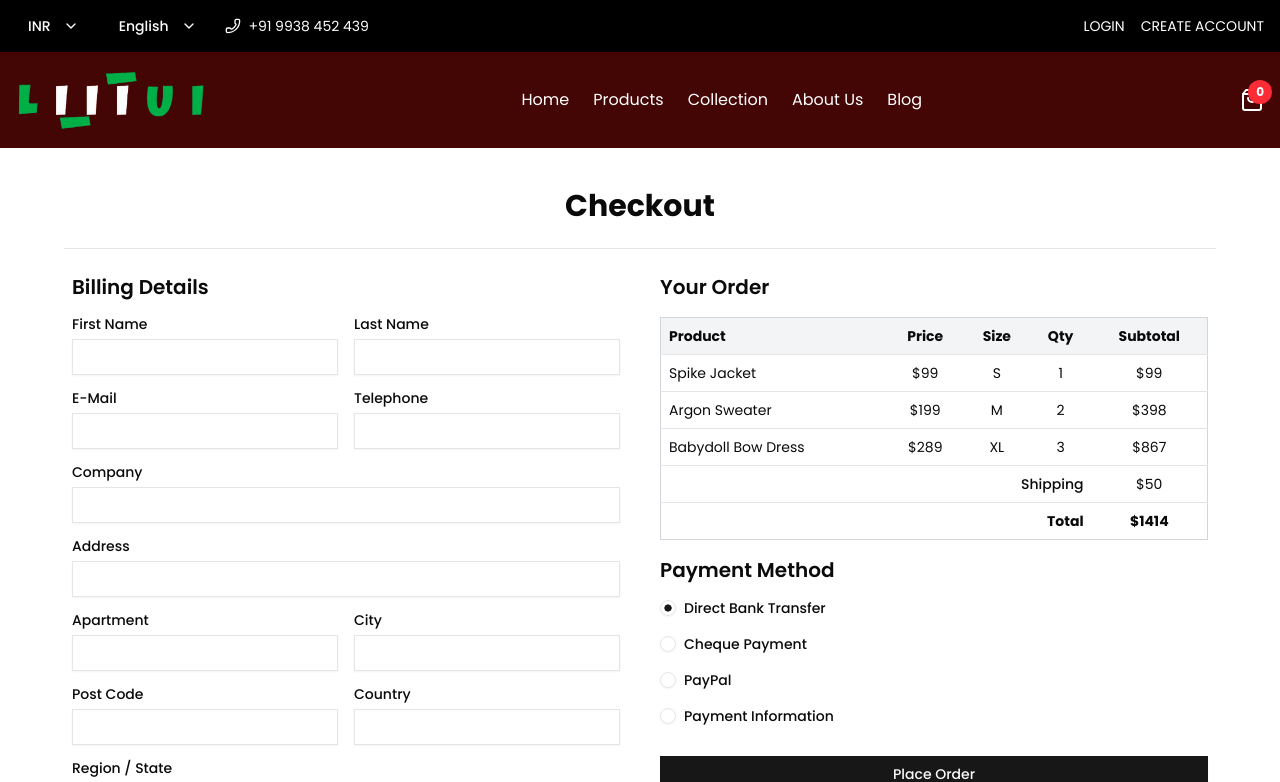
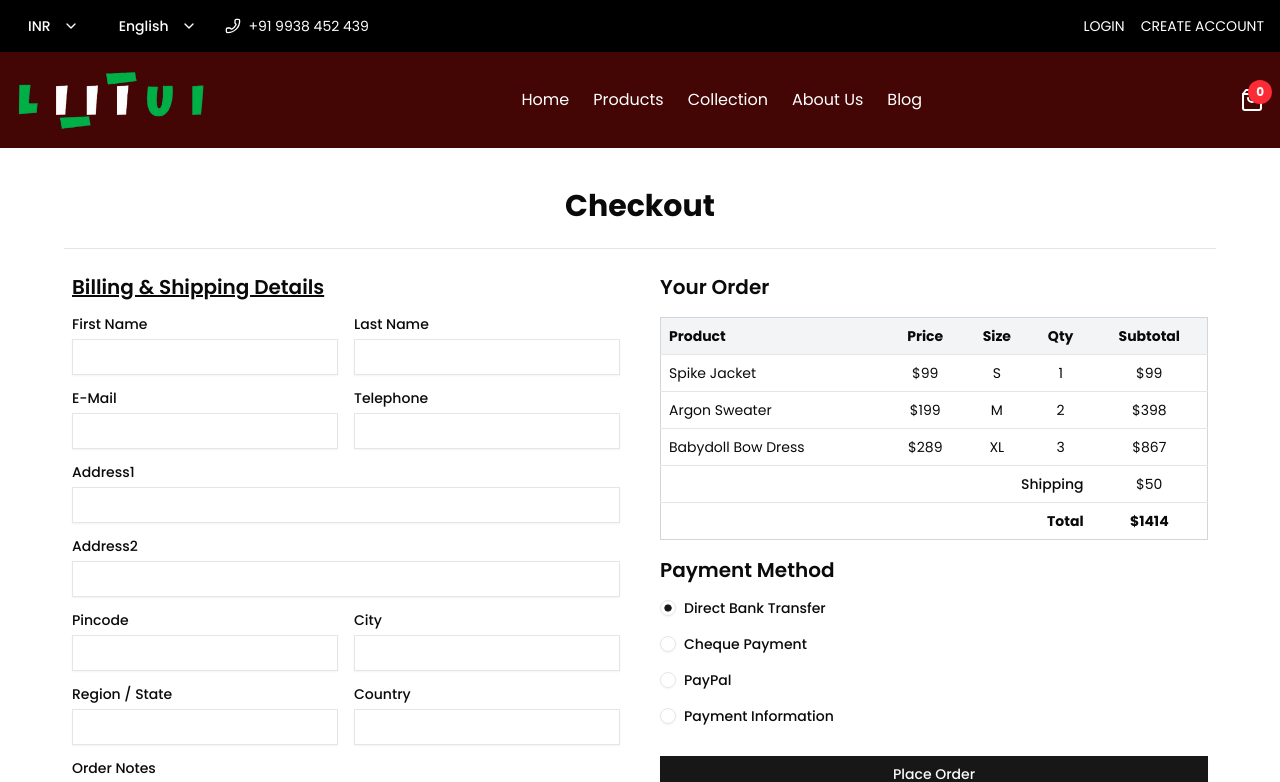
Before and after one commit to rohitbilung/lutui, a React (Vite) app in the folder frontend/: page /checkout in a window 1280 px wide. Shown: the top 782 px of the page. Built offline with nearby package versions, Linux system fonts and the light colour scheme; no server answers.

Commit message:
changes in UI

```diff
--- a/frontend/src/components/shared/ProductCard.jsx
+++ b/frontend/src/components/shared/ProductCard.jsx
@@ -7,6 +7,7 @@ const ProductCard = ({ product }) => {
   if (!product) return null;
 
   const visitProductDetails = () => {
+    window.scrollTo(0, 0),
     navigate(`/product/${product._id}`);
   };
 
--- a/frontend/src/data/info.js
+++ b/frontend/src/data/info.js
@@ -29,7 +29,7 @@ export const ourDetails = {
   ourBrand: `
     <div>
         <p>
-            <strong>LUTUI</strong> being a Textile brand was Established on 1st April 2025. The word ‘Lutui’ means cloth in Khadia.
+            <strong>LUTUI</strong> being a Textile brand was Established on 10th April 2025. The word ‘Lutui’ means cloth in Khadia.
             At <strong>LUTUI</strong>, we believe Adivasi communities hold immense potential to contribute meaningfully to both the national and global textile industries — not merely in terms of GDP, but through dismantling stigma, strengthening rural livelihoods, and championing sustainable practices.
             Central to <strong>LUTUI</strong>'s mission is the commitment to reposition Adivasis at the heart of textile production, moving them from the periphery to the center.
             Moreover, <strong>LUTUI</strong> aspires to challenge and redefine prevailing notions of aesthetics, fashion, and value, forging a path towards sustainable modernity informed by Adivasi perspectives and wisdom.
--- a/frontend/src/pages/_root/Checkout/components/BillingDetailsForm.jsx
+++ b/frontend/src/pages/_root/Checkout/components/BillingDetailsForm.jsx
@@ -22,13 +22,12 @@ const BillingDetailsForm = () => {
       {field("lastName", "Last Name")}
       {field("email", "E-Mail", "email")}
       {field("phone", "Telephone")}
-      {field("company", "Company", "text", true)}
-      {field("address", "Address", "text", true)}
-      {field("apartment", "Apartment")}
+      {field("address", "Address1", "text", true)}
+      {field("address", "Address2", "text", true)}
+      {field("pincode", "Pincode")}
       {field("city", "City")}
-      {field("postCode", "Post Code")}
+      {field("state", "Region / State")}
       {field("country", "Country")}
-      {field("state", "Region / State")}
       <div className="col-span-2">
         <Label htmlFor="notes" className="mb-2">Order Notes</Label>
         <Textarea id="notes" {...register("notes")} />
--- a/frontend/src/pages/_root/Checkout/index.jsx
+++ b/frontend/src/pages/_root/Checkout/index.jsx
@@ -42,7 +42,7 @@ const Checkout = () => {
             className="grid md:grid-cols-2 gap-6"
           >
             <div className="px-2">
-              <h2 className="text-xl font-semibold mb-4">Billing Details</h2>
+              <h2 className="text-xl font-semibold mb-4 underline">Billing & Shipping Details</h2>
               <BillingDetailsForm />
             </div>
             <div className="flex flex-col gap-4 px-2">
```
